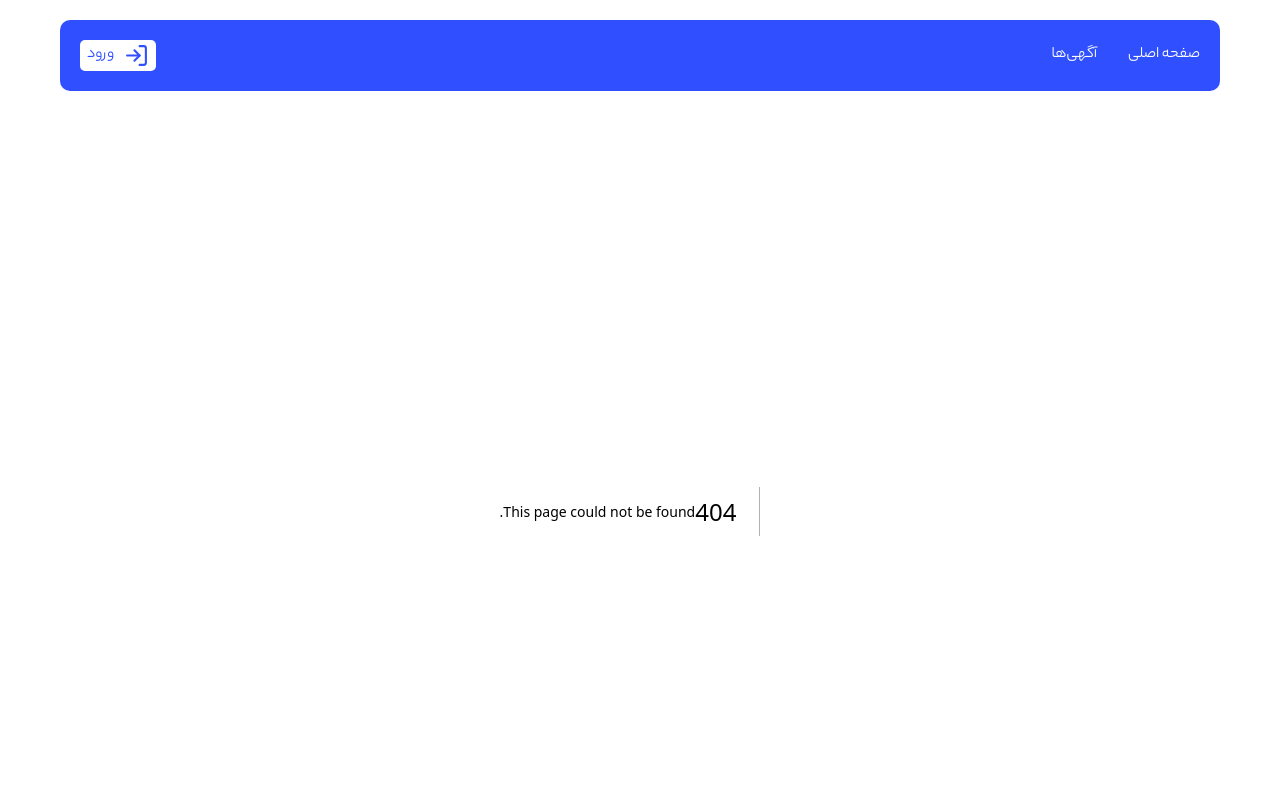
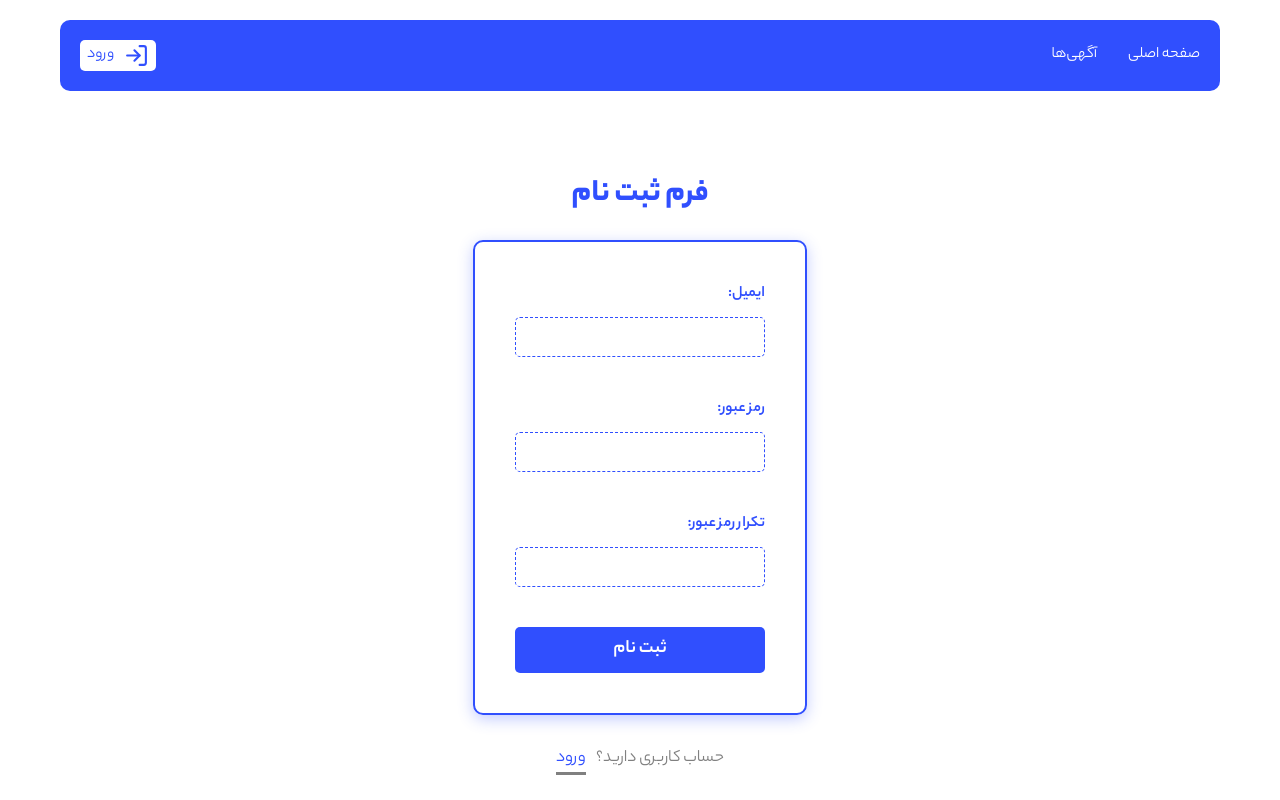
Before and after one commit to xe4at/real-state-project, a Next.js app: page /signup in a window 1280 px wide. Before the commit this address had no page. Shown: the top 800 px of the page. Built offline with nearby package versions, Linux system fonts and the light colour scheme.

Commit message:
development singup form page

```diff
--- /dev/null
+++ b/src/app/signup/page.js
@@ -0,0 +1,7 @@
+import SignupPage from "@/template/SignupPage";
+
+function Singup() {
+  return <SignupPage />;
+}
+
+export default Singup;
--- /dev/null
+++ b/src/components/template/SignupPage.js
@@ -0,0 +1,43 @@
+"use client";
+
+import { useState } from "react";
+import styles from "@/template/SignupPage.module.css";
+import Link from "next/link";
+
+function SignupPage() {
+  const [email, setEmail] = useState("");
+  const [password, setPassword] = useState("");
+  const [rePassword, setRePassword] = useState("");
+
+  return (
+    <div className={styles.form}>
+      <h4>فرم ثبت نام</h4>
+      <form>
+        <label>ایمیل:</label>
+        <input
+          type="text"
+          value={email}
+          onChange={(e) => setEmail(e.target.value)}
+        />
+        <label>رمز عبور:</label>
+        <input
+          type="password"
+          value={password}
+          onChange={(e) => setPassword(e.target.value)}
+        />
+        <label>تکرار رمز عبور:</label>
+        <input
+          type="password"
+          value={rePassword}
+          onChange={(e) => setRePassword(e.target.value)}
+        />
+        <button type="submit">ثبت نام</button>
+      </form>
+      <p>
+        حساب کاربری دارید؟
+        <Link href="/signin">ورود</Link>
+      </p>
+    </div>
+  );
+}
+export default SignupPage;
--- /dev/null
+++ b/src/components/template/SignupPage.module.css
@@ -0,0 +1,75 @@
+
+.form {
+  display: flex;
+  flex-direction: column;
+  justify-content: center;
+  align-items: center;
+  height: 90vh;
+}
+
+.form h4 {
+  color: #304ffe;
+  font-weight: 600;
+  font-size: 2rem;
+  margin-bottom: 20px;
+}
+
+.form form {
+  display: flex;
+  flex-direction: column;
+  max-width: 700px;
+  box-shadow: #304ffe4a 0px 4px 15px;
+  border: 2px solid #304ffe;
+  padding: 40px;
+  border-radius: 10px;
+  margin-bottom: 30px;
+}
+
+.form label {
+  color: #304ffe;
+  margin-bottom: 10px;
+  font-weight: 400;
+}
+
+.form input {
+  margin-bottom: 40px;
+  width: 250px;
+  border: 1px #304ffe dashed;
+  color: grey;
+  border-radius: 5px;
+  padding: 10px;
+  direction: ltr !important;
+  font-size: 1rem;
+  height: 40px;
+}
+
+.form input:focus {
+  border: 1px #304ffe solid;
+  outline: none;
+}
+
+.form button {
+  border: none;
+  background-color: #304ffe;
+  color: #fff;
+  font-size: 1.2rem;
+  font-weight: 400;
+  border-radius: 5px;
+  transition: all ease-in 0.1s;
+  cursor: pointer;
+  padding: 8px 0;
+}
+.form button:hover {
+  transform: scale(1.05);
+}
+
+.form p {
+  color: grey;
+  font-size: 1.1rem;
+}
+
+.form a {
+  color: #304ffe;
+  margin-right: 10px;
+  border-bottom: 3px solid grey;
+}
```
